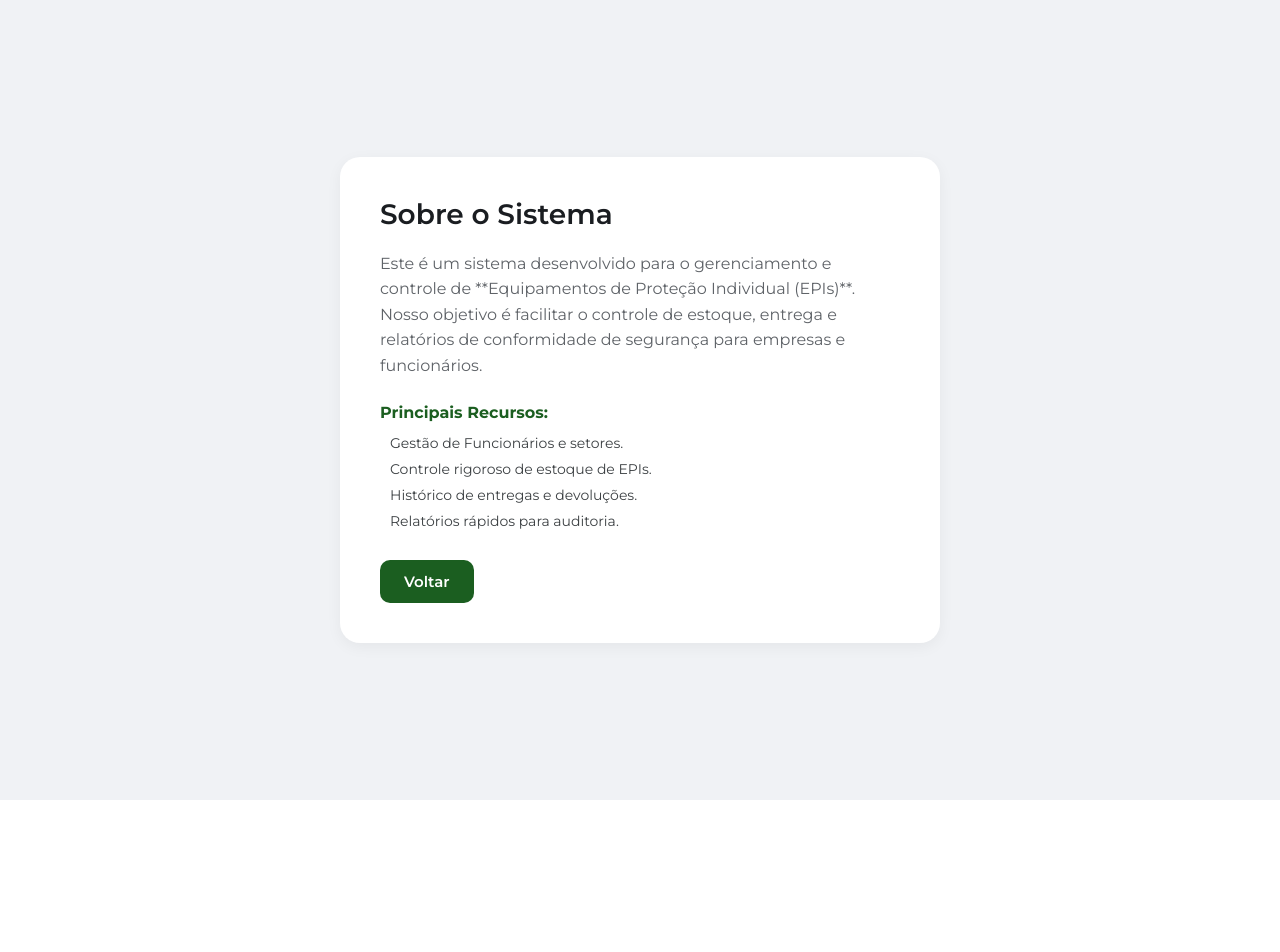
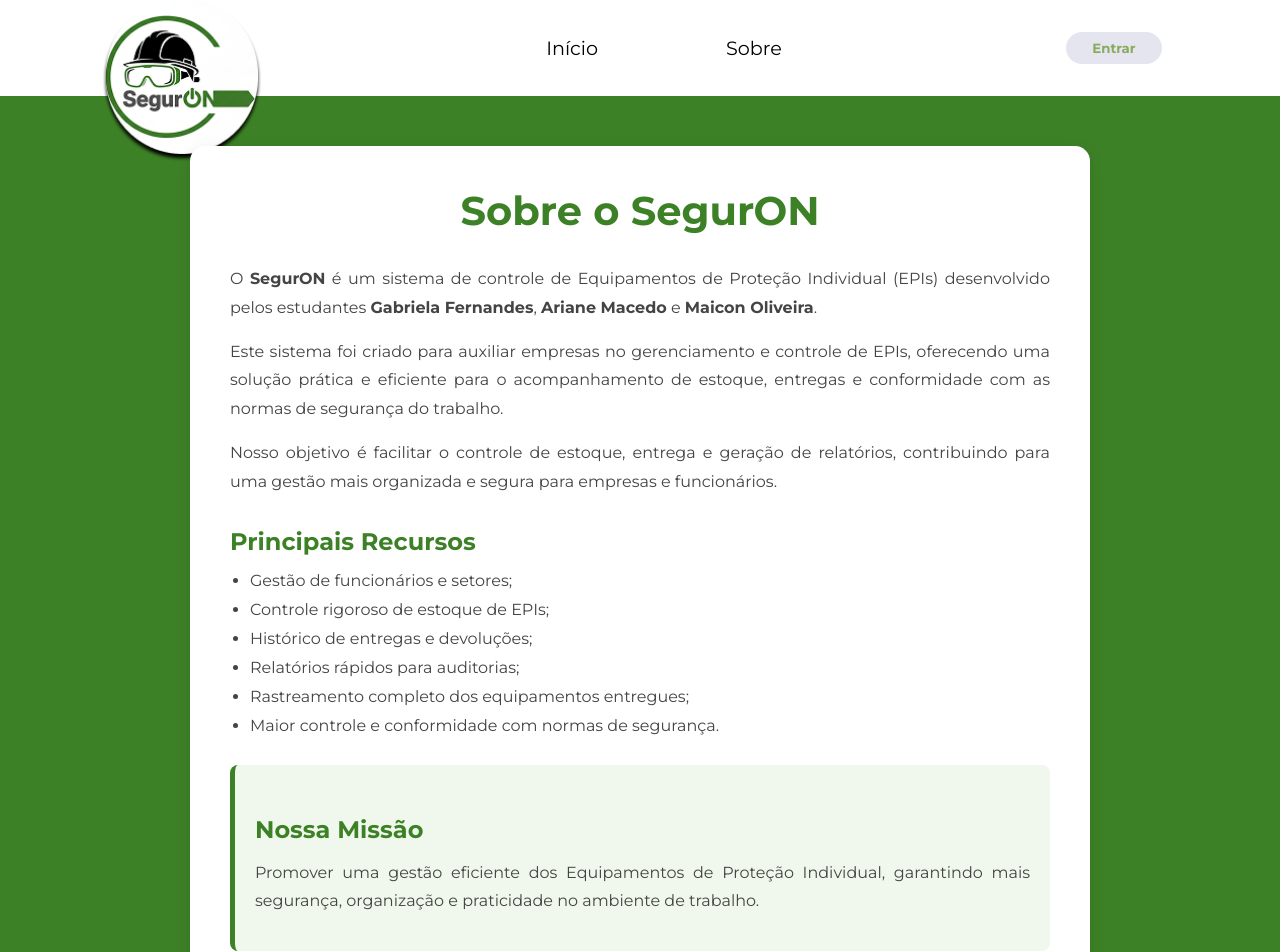
Before and after one commit to arianetayna0-beep/segurON, a Vue app: page /sobre in a window 1280 px wide. Shown: the top 952 px of the page. Before the commit the page ends 800 px from the top, so only its background shows below. Built offline with nearby package versions, Linux system fonts and the light colour scheme; no server answers.

Commit message:
footer e sobre

```diff
--- a/src/components/Footer.vue
+++ b/src/components/Footer.vue
@@ -0,0 +1,33 @@
+<template>
+  <footer class="footer">
+    <span class="ano">© 2026</span>
+    <span class="slogan">SegurON, a segurança que faz diferença</span>
+  </footer>
+</template>
+
+<script setup>
+</script>
+
+<style scoped>
+.footer {
+  background: white;
+  border-top: 1px solid #ddd;
+  height: 60px;
+  display: flex;
+  justify-content: center;
+  align-items: center;
+  position: relative;
+}
+
+.ano {
+  position: absolute;
+  left: 20px;
+  font-weight: bold;
+  color: #333;
+}
+
+.slogan {
+  color: #333;
+  font-style: italic;
+}
+</style>
--- a/src/components/Sidebar.vue
+++ b/src/components/Sidebar.vue
@@ -6,7 +6,7 @@
       <!-- Logo/Título do sistema -->
       <h1 class="logo">
         <i class="fas fa-shield-alt"></i>
-        Sistema EPI
+        SegurON
       </h1>
 
       <!-- Menu de navegação ajustado para bater com o arquivo de rotas (/app/...) -->
--- a/src/views/Dashboard.vue
+++ b/src/views/Dashboard.vue
@@ -6,7 +6,7 @@
       <!-- Logo/Título do sistema -->
       <h1 class="logo">
         <i class="fas fa-shield-alt"></i>
-        Sistema EPI
+        SegurON
       </h1>
 
       <!-- Menu de navegação ajustado -->
@@ -70,10 +70,10 @@ async function sair() {
     } else {
       console.warn("Supabase não inicializado, redirecionando apenas localmente.")
     }
-    router.push('/login')
+    router.push('/')
   } catch (err) {
     console.error('Erro ao fazer logout:', err)
-    router.push('/login')
+    router.push('/')
   }
 }
 </script>
--- a/src/views/Home.vue
+++ b/src/views/Home.vue
@@ -1,21 +1,27 @@
 <template>
   <div class="background">
     <AppHeader />
+
     <div class="home-content">
       <div class="conteudo">
         <h1 class="titulo">segur<span>ON</span></h1>
         <h2 class="subtitulo">Segurança que faz a diferença.</h2>
       </div>
     </div>
+
     <div class="image-section">
       <img src="../assets/Homesite2.jpg" alt="Imagem de Segurança" class="images-section">
       <img src="../assets/Homesite1.jpg" alt="Imagem de Segurança" class="images-section">
     </div>
+
+    <Footer />
+
   </div>
 </template>
 
 <script setup>
 import AppHeader from '../components/AppHeader.vue'
+import Footer from '../components/Footer.vue'
 import { RouterLink } from 'vue-router'
 </script>
 
@@ -39,7 +45,7 @@ import { RouterLink } from 'vue-router'
   margin-top: 3rem;
 }
 
-.image-section{
+.image-section {
   display: flex;
   justify-content: center;
   gap: 5rem;
@@ -58,7 +64,7 @@ import { RouterLink } from 'vue-router'
   font-size: 5rem;
   font-weight: bold;
   color: white;
-    text-shadow: 0px 0px 20px rgba(0, 0, 0, 0.6);
+  text-shadow: 0px 0px 20px rgba(0, 0, 0, 0.6);
 
 }
 
@@ -66,7 +72,7 @@ import { RouterLink } from 'vue-router'
   color: #0d9e0a;
 }
 
-.botao{
+.botao {
   width: 10rem;
   height: 3rem;
   border-radius: 1rem;
@@ -76,7 +82,7 @@ import { RouterLink } from 'vue-router'
   cursor: pointer;
 }
 
-.botao:hover{
+.botao:hover {
   background-color: #3d8127;
   color: white;
   transition: 0.3s;
@@ -86,7 +92,7 @@ import { RouterLink } from 'vue-router'
   font-size: 40px;
   font-weight: bold;
   color: #ffffff;
-    /* Cria uma leve aura clara ao redor das letras para desgrudar do fundo escuro */
+  /* Cria uma leve aura clara ao redor das letras para desgrudar do fundo escuro */
   text-shadow: 0px 0px 40px rgba(255, 255, 255, 0.6);
 }
 
@@ -103,4 +109,27 @@ import { RouterLink } from 'vue-router'
 .imagem {
   border-radius: 10px;
 }
+
+.footer {
+  background: white;
+  border-top: 1px solid #ddd;
+  height: 60px;
+  display: flex;
+  justify-content: center;
+  align-items: center;
+  position: relative;
+}
+
+.ano {
+  position: absolute;
+  left: 20px;
+  font-weight: bold;
+  color: #333;
+}
+
+.slogan {
+  color: #333;
+  font-size: 16px;
+  font-style: italic;
+}
 </style>
--- a/src/views/Sobre.vue
+++ b/src/views/Sobre.vue
@@ -1,118 +1,114 @@
 <template>
-  <div class="container-sobre">
-    <div class="sobre-box">
-      <h1 class="titulo">Sobre o Sistema</h1>
-      <p class="descricao">
-        Este é um sistema desenvolvido para o gerenciamento e controle de **Equipamentos de Proteção Individual (EPIs)**.
-        Nosso objetivo é facilitar o controle de estoque, entrega e relatórios de conformidade de segurança para empresas e funcionários.
+  <div class="pagina">
+    <AppHeader />
+
+    <main class="sobre-container">
+    <div class="sobre-card">
+      <h1>Sobre o SegurON</h1>
+
+      <p>
+        O <strong>SegurON</strong> é um sistema de controle de Equipamentos de
+        Proteção Individual (EPIs) desenvolvido pelos estudantes
+        <strong>Gabriela Fernandes</strong>,
+        <strong>Ariane Macedo</strong> e
+        <strong>Maicon Oliveira</strong>.
       </p>
 
-      <div class="funcionalidades">
-        <h3>Principais Recursos:</h3>
-        <ul>
-          <li><i class="fas fa-check"></i> Gestão de Funcionários e setores.</li>
-          <li><i class="fas fa-check"></i> Controle rigoroso de estoque de EPIs.</li>
-          <li><i class="fas fa-check"></i> Histórico de entregas e devoluções.</li>
-          <li><i class="fas fa-check"></i> Relatórios rápidos para auditoria.</li>
-        </ul>
+      <p>
+        Este sistema foi criado para auxiliar empresas no gerenciamento e
+        controle de EPIs, oferecendo uma solução prática e eficiente para o
+        acompanhamento de estoque, entregas e conformidade com as normas de
+        segurança do trabalho.
+      </p>
+
+      <p>
+        Nosso objetivo é facilitar o controle de estoque, entrega e geração de
+        relatórios, contribuindo para uma gestão mais organizada e segura para
+        empresas e funcionários.
+      </p>
+
+      <h2>Principais Recursos</h2>
+
+      <ul>
+        <li>Gestão de funcionários e setores;</li>
+        <li>Controle rigoroso de estoque de EPIs;</li>
+        <li>Histórico de entregas e devoluções;</li>
+        <li>Relatórios rápidos para auditorias;</li>
+        <li>Rastreamento completo dos equipamentos entregues;</li>
+        <li>Maior controle e conformidade com normas de segurança.</li>
+      </ul>
+
+      <div class="missao">
+        <h2>Nossa Missão</h2>
+        <p>
+          Promover uma gestão eficiente dos Equipamentos de Proteção Individual,
+          garantindo mais segurança, organização e praticidade no ambiente de
+          trabalho.
+        </p>
       </div>
+    </div>
+    </main>
 
-      <button @click="voltar" class="botao-voltar">Voltar</button>
-    </div>
+    <Footer />
   </div>
 </template>
 
 <script setup>
-import { useRouter } from 'vue-router'
-
-const router = useRouter()
-
-function voltar() {
-  // Se o usuário estiver logado, manda para o app, senão vai para a home/login
-  router.back()
-}
+import AppHeader from '../components/AppHeader.vue'
+import Footer from '../components/Footer.vue'
 </script>
 
 <style scoped>
-* {
-  margin: 0;
-  padding: 0;
-  box-sizing: border-box;
+.sobre-container {
+  min-height: 100vh;
+  background: #3d8127;
+  padding: 50px 20px;
+  display: flex;
+  justify-content: center;
 }
 
-.container-sobre {
-  display: flex;
-  justify-content: center;
-  align-items: center;
-  min-height: 100vh;
-  width: 100vw;
-  background-color: #F0F2F5;
-  padding: 20px;
+.sobre-card {
+  max-width: 900px;
+  background: white;
+  padding: 40px;
+  border-radius: 15px;
+  box-shadow: 0 4px 15px rgba(0, 0, 0, 0.1);
 }
 
-.sobre-box {
-  width: 100%;
-  max-width: 600px;
-  padding: 40px;
-  border-radius: 20px;
-  background-color: #FFFFFF;
-  box-shadow: 0 4px 15px rgba(0, 0, 0, 0.05);
+h1 {
+  color: #3d8127;
+  text-align: center;
+  margin-bottom: 30px;
+  font-size: 2.5rem;
 }
 
-.titulo {
-  font-size: 28px;
-  color: #1A1D21;
-  font-weight: 600;
-  margin-bottom: 20px;
+h2 {
+  color: #3d8127;
+  margin-top: 30px;
+  margin-bottom: 15px;
 }
 
-.descricao {
-  font-size: 16px;
-  color: #5F6368;
-  line-height: 1.6;
-  margin-bottom: 25px;
+p {
+  line-height: 1.8;
+  color: #444;
+  text-align: justify;
+  margin-bottom: 15px;
 }
 
-.funcionalidades {
-  margin-bottom: 30px;
+ul {
+  margin-left: 20px;
 }
 
-.funcionalidades h3 {
-  font-size: 16px;
-  color: #1B5E20;
-  margin-bottom: 12px;
+li {
+  margin-bottom: 10px;
+  color: #444;
 }
 
-.funcionalidades ul {
-  list-style: none;
-}
-
-.funcionalidades li {
-  font-size: 14px;
-  color: #3C4043;
-  margin-bottom: 8px;
-  display: flex;
-  align-items: center;
-  gap: 10px;
-}
-
-.funcionalidades i {
-  color: #1B5E20;
-}
-
-.botao-voltar {
-  padding: 12px 24px;
-  background-color: #1B5E20;
-  color: #FFFFFF;
-  border: none;
-  border-radius: 10px;
-  font-size: 15px;
-  font-weight: 600;
-  cursor: pointer;
-  transition: background 0.3s ease;
-}
-
-.botao-voltar:hover {
-  background-color: #144616;
+.missao {
+  margin-top: 30px;
+  padding: 20px;
+  background: #f0f8ed;
+  border-left: 5px solid #3d8127;
+  border-radius: 8px;
 }
 </style>
```
